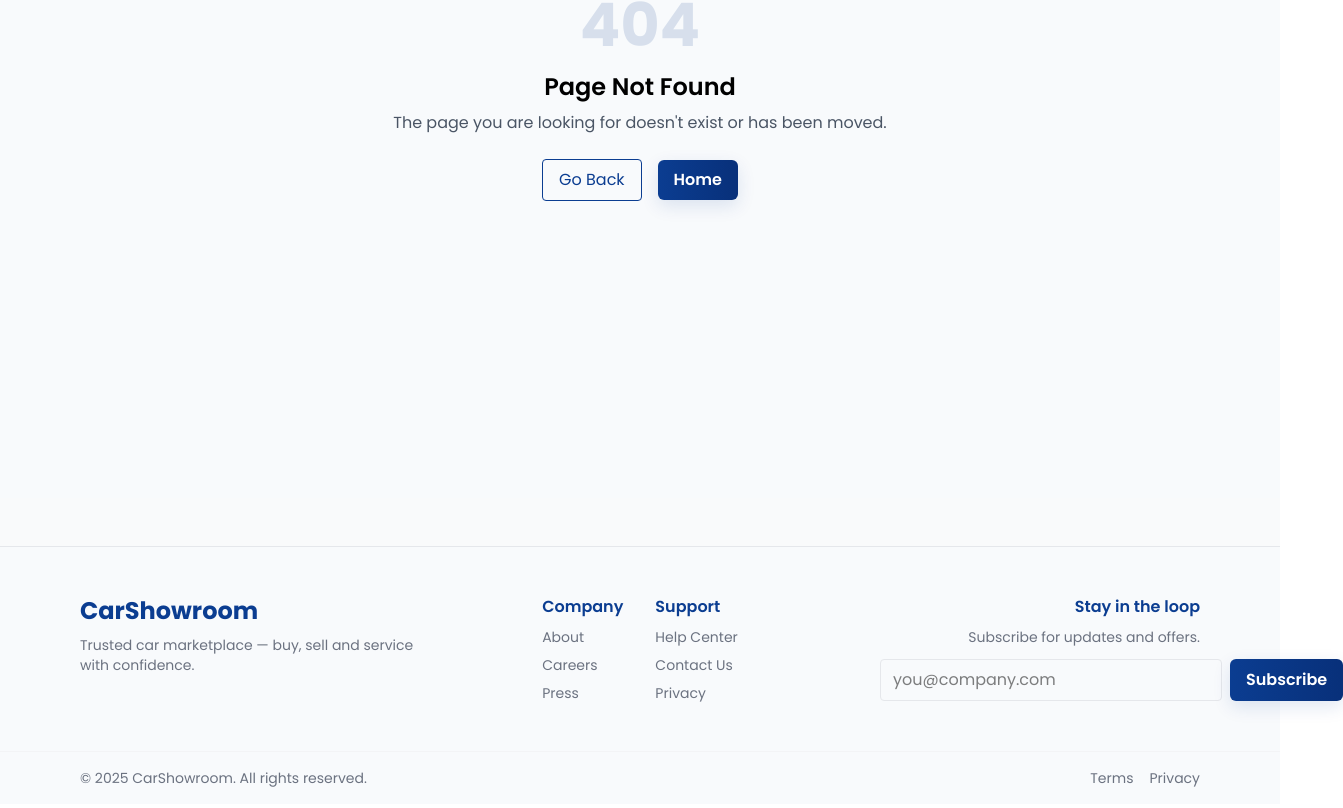
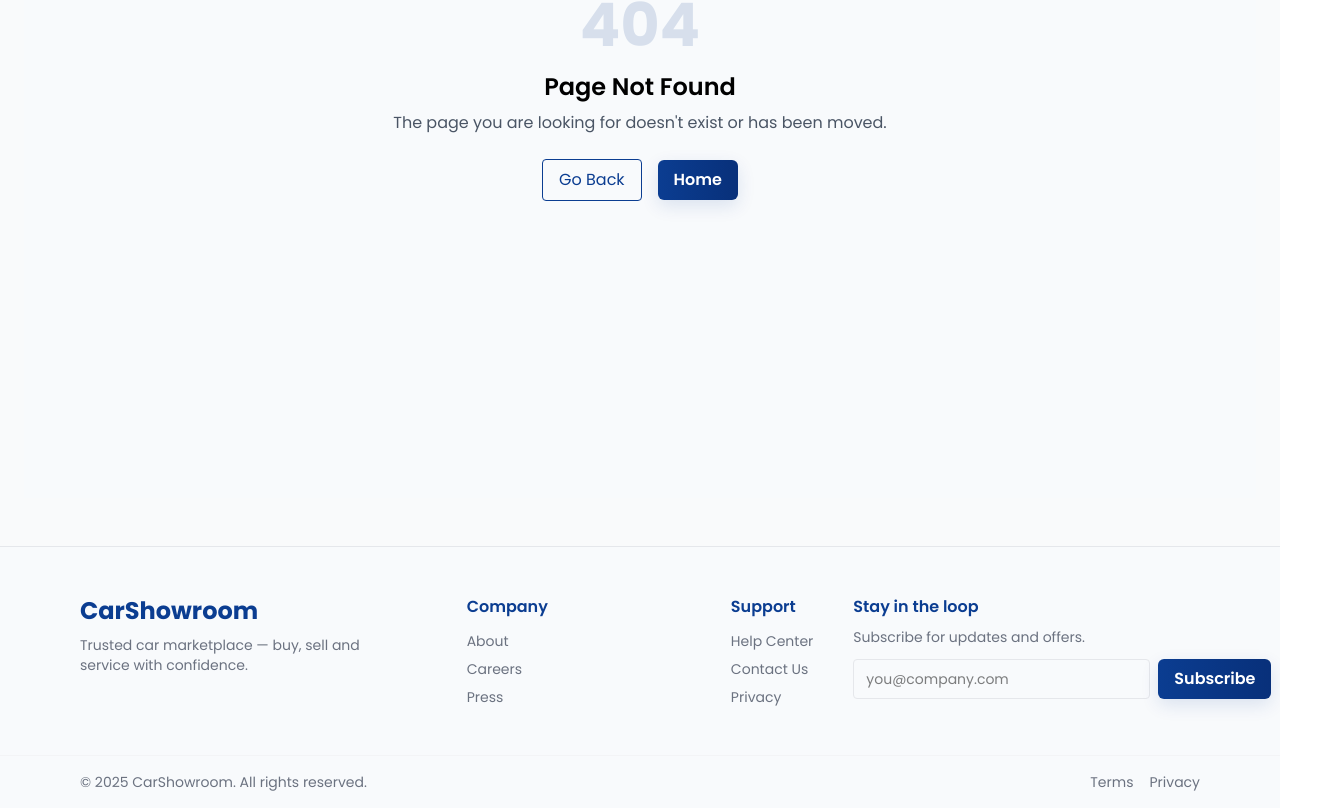
Before and after one commit to MuhammadNidal/Car-Booking-System, a React (Vite) app in the folder carBookingSystem/: page /compare in a window 1280 px wide. Shown: the part 367-1175 px from the top of the page, 1343 px wide, since content can reach past the window. Built offline with nearby package versions, Linux system fonts and the light colour scheme.

Commit message:
udpate header and footer section

```diff
--- a/carBookingSystem/src/components/Footer.jsx
+++ b/carBookingSystem/src/components/Footer.jsx
@@ -1,54 +1,96 @@
-import React from 'react'
-import Button from './ui/Button'
+import React from "react";
+import Button from "./ui/Button";
 
 const Footer = () => (
   <footer className="bg-surface border-t border-gray-200 mt-12">
-    <div className="container mx-auto px-4 md:px-8 lg:px-20 py-12 grid grid-cols-1 md:grid-cols-3 gap-6">
-      <div>
+    <div className="container mx-auto px-4 md:px-8 lg:px-20 py-12 grid grid-cols-1 sm:grid-cols-2 lg:grid-cols-3 gap-10">
+      {/* Brand Section */}
+      <div className="text-center sm:text-left">
         <div className="text-2xl font-bold text-primary">CarShowroom</div>
-        <p className="text-sm text-muted mt-2">Trusted car marketplace — buy, sell and service with confidence.</p>
+        <p className="text-sm text-muted mt-2 max-w-xs mx-auto sm:mx-0">
+          Trusted car marketplace — buy, sell and service with confidence.
+        </p>
       </div>
 
-      <div className="flex gap-8 justify-center">
+      {/* Links Section */}
+      <div className="flex flex-wrap justify-center sm:justify-between gap-10">
         <div>
-          <h4 className="font-semibold mb-2 text-primary">Company</h4>
+          <h4 className="font-semibold mb-3 text-primary">Company</h4>
           <ul className="text-sm text-muted space-y-2">
-            <li><a href="#" className="hover:text-primary">About</a></li>
-            <li><a href="#" className="hover:text-primary">Careers</a></li>
-            <li><a href="#" className="hover:text-primary">Press</a></li>
+            <li>
+              <a href="#" className="hover:text-primary transition-colors">
+                About
+              </a>
+            </li>
+            <li>
+              <a href="#" className="hover:text-primary transition-colors">
+                Careers
+              </a>
+            </li>
+            <li>
+              <a href="#" className="hover:text-primary transition-colors">
+                Press
+              </a>
+            </li>
           </ul>
         </div>
 
         <div>
-          <h4 className="font-semibold mb-2 text-primary">Support</h4>
+          <h4 className="font-semibold mb-3 text-primary">Support</h4>
           <ul className="text-sm text-muted space-y-2">
-            <li><a href="#" className="hover:text-primary">Help Center</a></li>
-            <li><a href="#" className="hover:text-primary">Contact Us</a></li>
-            <li><a href="#" className="hover:text-primary">Privacy</a></li>
+            <li>
+              <a href="#" className="hover:text-primary transition-colors">
+                Help Center
+              </a>
+            </li>
+            <li>
+              <a href="#" className="hover:text-primary transition-colors">
+                Contact Us
+              </a>
+            </li>
+            <li>
+              <a href="#" className="hover:text-primary transition-colors">
+                Privacy
+              </a>
+            </li>
           </ul>
         </div>
       </div>
 
-      <div className="flex flex-col items-end md:items-end">
-  <h4 className="font-semibold mb-2 text-primary">Stay in the loop</h4>
-  <p className="text-sm text-muted mb-3">Subscribe for updates and offers.</p>
-        <div className="flex w-full max-w-xs gap-2">
-          <input aria-label="Email" placeholder="you@company.com" className="flex-1 px-3 py-2 rounded border border-gray-200" />
-          <Button className="whitespace-nowrap btn-md">Subscribe</Button>
-        </div>
+      {/* Newsletter Section */}
+      <div className="text-center sm:text-left">
+        <h4 className="font-semibold mb-2 text-primary">Stay in the loop</h4>
+        <p className="text-sm text-muted mb-3">
+          Subscribe for updates and offers.
+        </p>
+        <form className="flex flex-col sm:flex-row w-full max-w-xs mx-auto sm:mx-0 gap-2">
+          <input
+            aria-label="Email"
+            placeholder="you@company.com"
+            className="flex-1 px-3 py-2 rounded border border-gray-200 text-sm focus:outline-none focus:ring-2 focus:ring-primary"
+          />
+          <Button className="whitespace-nowrap btn-md w-full sm:w-auto">
+            Subscribe
+          </Button>
+        </form>
       </div>
     </div>
 
+    {/* Bottom Bar */}
     <div className="border-t border-gray-100">
-      <div className="container mx-auto px-4 md:px-8 lg:px-20 py-4 text-sm text-muted flex items-center justify-between">
+      <div className="container mx-auto px-4 md:px-8 lg:px-20 py-4 text-sm text-muted flex flex-col sm:flex-row items-center justify-between gap-2 text-center sm:text-left">
         <div>© {new Date().getFullYear()} CarShowroom. All rights reserved.</div>
         <div className="flex items-center gap-4">
-          <a href="#" className="text-muted hover:text-primary">Terms</a>
-          <a href="#" className="text-muted hover:text-primary">Privacy</a>
+          <a href="#" className="text-muted hover:text-primary transition-colors">
+            Terms
+          </a>
+          <a href="#" className="text-muted hover:text-primary transition-colors">
+            Privacy
+          </a>
         </div>
       </div>
     </div>
   </footer>
-)
+);
 
-export default Footer
+export default Footer;
--- a/carBookingSystem/src/components/Layout.jsx
+++ b/carBookingSystem/src/components/Layout.jsx
@@ -6,7 +6,7 @@ const Layout = ({ children }) => {
   return (
     <div className="min-h-screen flex flex-col bg-gray-50">
       <Navbar />
-      <main className="flex-1">{children}</main>
+      <main className="flex-1 container mx-auto px-4 md:px-6">{children}</main>
       <Footer />
     </div>
   )
--- a/carBookingSystem/src/components/Navbar.jsx
+++ b/carBookingSystem/src/components/Navbar.jsx
@@ -88,19 +88,21 @@ export default function Navbar() {
                     {/* Hover underline animation */}
                     <span className="absolute bottom-0 left-1/2 -translate-x-1/2 h-0.5 w-[calc(100%-2rem)] scale-x-0 bg-primary transition-transform duration-300 group-hover:scale-x-100"></span>
                   </NavLink>
+
                 ))}
+                  <Link
+                    to="/login"
+                    className="hidden md:inline-flex btn btn-md btn-primary rounded-full items-center justify-center gap-1.5 shadow-sm transition-all duration-200"
+                  >
+                    <UserCircleIcon className="h-5 w-5" />
+                    Login / Signup
+                  </Link>
               </div>
 
               {/* Right side buttons */}
               <div className="flex items-center gap-4">
                 {/* Login/Signup Button - Desktop */}
-                <Link
-                  to="/login"
-                  className="hidden lg:inline-flex btn btn-md btn-primary rounded-full items-center justify-center gap-1.5 shadow-sm transition-all duration-200"
-                >
-                  <UserCircleIcon className="h-5 w-5" />
-                  Login / Signup
-                </Link>
+
 
                 {/* Mobile menu button */}
                 <div className="flex lg:hidden">
--- a/carBookingSystem/src/components/home/Hero.jsx
+++ b/carBookingSystem/src/components/home/Hero.jsx
@@ -67,42 +67,39 @@ const HeroSection = () => {
     priceRanges.find((o) => o.value === searchData.price)?.label;
 
   return (
-  <div className="h-[90vh] w-full relative overflow-hidden bg-surface">
-      <div className="absolute inset-0 z-0 flex items-end justify-center pb-0">
+    <div className="h-[90vh] w-full relative overflow-hidden bg-surface">
+      <div className="absolute inset-0 z-0 flex items-end justify-center pb-4 sm:pb-0">
         <img
           src={background}
           alt="Hero Image"
-          className="w-[70%] h-auto object-contain"
-          style={{ maxHeight: "50vh" }}
+          className="w-full sm:w-[70%] h-auto object-contain max-h-[40vh] sm:max-h-[50vh]"
         />
       </div>
 
       {/* Content */}
-      <div className="relative z-10 flex flex-col items-center justify-start h-full px-4 pt-20 md:pt-32 text-center">
-        <p className="text-sm md:text-base text-gray-600 mb-4">
+      <div className="relative z-10 flex flex-col items-center justify-start h-full px-2 sm:px-4 pt-8 sm:pt-16 md:pt-20 lg:pt-32 text-center">
+        <p className="text-xs sm:text-sm md:text-base text-gray-600 mb-2 sm:mb-4 px-2">
           Find cars for sale and for rent near you
         </p>
-        <h1 className="text-3xl sm:text-4xl md:text-5xl lg:text-6xl font-bold text-gray-800 mb-8">
+        <h1 className="text-2xl sm:text-3xl md:text-4xl lg:text-5xl xl:text-6xl font-bold text-gray-800 mb-4 sm:mb-6 md:mb-8 px-2">
           Find Your Dream Car
         </h1>
 
         {/* Enhanced Search Bar with Headless UI */}
-        <div className="w-full max-w-5xl bg-white/20 rounded-lg sm:rounded-full shadow-xl flex flex-col sm:flex-row items-stretch gap-2 p-2">
+        <div className="w-full max-w-md sm:max-w-2xl md:max-w-4xl lg:max-w-5xl bg-white/20 rounded-lg sm:rounded-full shadow-xl flex flex-col sm:flex-row items-stretch gap-1 sm:gap-2 p-1 sm:p-2">
 
           {/* Condition Dropdown */}
           <Menu as="div" className="flex-1 relative">
-            {/* UPDATED: Cleaned up button styling */}
-            <MenuButton className="inline-flex w-full justify-between items-center gap-x-1.5 rounded-lg sm:rounded-full bg-transparent p-3 text-sm text-gray-700 hover:bg-gray-100 transition-colors duration-150">
+            <MenuButton className="inline-flex w-full justify-between items-center gap-x-1.5 rounded-md sm:rounded-full bg-transparent p-2 sm:p-3 text-xs sm:text-sm text-gray-700 hover:bg-gray-100 transition-colors duration-150">
               {getConditionLabel()}
               <ChevronDownIcon
-                className="-mr-1 h-5 w-5 text-gray-400"
+                className="-mr-1 h-4 w-4 sm:h-5 sm:w-5 text-gray-400"
                 aria-hidden="true"
               />
             </MenuButton>
-            {/* UPDATED: Added backdrop blur, transparency, and new styling */}
             <MenuItems
               transition
-              className="absolute left-0 z-10 mt-2 w-full sm:w-56 origin-top-right rounded-xl bg-white/60 backdrop-blur-2xl shadow-lg ring-1 ring-black ring-opacity-5 focus:outline-none transition ease-out duration-100 data-closed:scale-95 data-closed:opacity-0 p-1"
+              className="absolute left-0 z-10 mt-1 sm:mt-2 w-full sm:w-48 md:w-56 origin-top-right rounded-xl bg-white/60 backdrop-blur-2xl shadow-lg ring-1 ring-black ring-opacity-5 focus:outline-none transition ease-out duration-100 data-closed:scale-95 data-closed:opacity-0 p-1"
             >
               <div className="py-1">
                 {conditionOptions.map((option) => (
@@ -111,7 +108,7 @@ const HeroSection = () => {
                       onClick={() =>
                         setSearchData({ ...searchData, condition: option.value })
                       }
-                      className="text-gray-900 group flex w-full items-center rounded-md px-3 py-2 text-sm data-focus:bg-primary data-focus:text-white"
+                      className="text-gray-900 group flex w-full items-center rounded-md px-2 sm:px-3 py-1.5 sm:py-2 text-xs sm:text-sm data-focus:bg-primary data-focus:text-white"
                     >
                       {option.label}
                     </button>
@@ -123,23 +120,23 @@ const HeroSection = () => {
 
           {/* Make Dropdown */}
           <Menu as="div" className="flex-1 relative">
-            <MenuButton className="inline-flex w-full justify-between items-center gap-x-1.5 rounded-lg sm:rounded-full bg-transparent p-3 text-sm text-gray-700 hover:bg-gray-100 transition-colors duration-150">
+            <MenuButton className="inline-flex w-full justify-between items-center gap-x-1.5 rounded-md sm:rounded-full bg-transparent p-2 sm:p-3 text-xs sm:text-sm text-gray-700 hover:bg-gray-100 transition-colors duration-150">
               {searchData.make || "Any Makes"}
               <ChevronDownIcon
-                className="-mr-1 h-5 w-5 text-gray-400"
+                className="-mr-1 h-4 w-4 sm:h-5 sm:w-5 text-gray-400"
                 aria-hidden="true"
               />
             </MenuButton>
             <MenuItems
               transition
-              className="absolute left-0 z-10 mt-2 w-full sm:w-56 origin-top-right rounded-xl bg-white/60 backdrop-blur-2xl shadow-lg ring-1 ring-black ring-opacity-5 focus:outline-none transition ease-out duration-100 data-closed:scale-95 data-closed:opacity-0 p-1"
+              className="absolute left-0 z-10 mt-1 sm:mt-2 w-full sm:w-48 md:w-56 origin-top-right rounded-xl bg-white/60 backdrop-blur-2xl shadow-lg ring-1 ring-black ring-opacity-5 focus:outline-none transition ease-out duration-100 data-closed:scale-95 data-closed:opacity-0 p-1"
             >
               <div className="py-1">
                 {carMakes.map((car) => (
                   <MenuItem key={car.id}>
                     <button
                       onClick={() => handleMakeChange(car.name)}
-                      className="text-gray-900 group flex w-full items-center rounded-md px-3 py-2 text-sm data-focus:bg-primary data-focus:text-white"
+                      className="text-gray-900 group flex w-full items-center rounded-md px-2 sm:px-3 py-1.5 sm:py-2 text-xs sm:text-sm data-focus:bg-primary data-focus:text-white"
                     >
                       {car.name}
                     </button>
@@ -153,17 +150,17 @@ const HeroSection = () => {
           <Menu as="div" className="flex-1 relative">
             <MenuButton
               disabled={!selectedMake}
-              className="inline-flex w-full justify-between items-center gap-x-1.5 rounded-lg sm:rounded-full bg-transparent p-3 text-sm text-gray-700 hover:bg-gray-100 transition-colors duration-150 disabled:bg-gray-50/50 disabled:cursor-not-allowed"
+              className="inline-flex w-full justify-between items-center gap-x-1.5 rounded-md sm:rounded-full bg-transparent p-2 sm:p-3 text-xs sm:text-sm text-gray-700 hover:bg-gray-100 transition-colors duration-150 disabled:bg-gray-50/50 disabled:cursor-not-allowed disabled:text-gray-400"
             >
               {searchData.model || "Any Models"}
               <ChevronDownIcon
-                className="-mr-1 h-5 w-5 text-gray-400"
+                className="-mr-1 h-4 w-4 sm:h-5 sm:w-5 text-gray-400"
                 aria-hidden="true"
               />
             </MenuButton>
             <MenuItems
               transition
-              className="absolute left-0 z-10 mt-2 w-full sm:w-56 origin-top-right rounded-xl bg-white/60 backdrop-blur-2xl shadow-lg ring-1 ring-black ring-opacity-5 focus:outline-none transition ease-out duration-100 data-closed:scale-95 data-closed:opacity-0 p-1"
+              className="absolute left-0 z-10 mt-1 sm:mt-2 w-full sm:w-48 md:w-56 origin-top-right rounded-xl bg-white/60 backdrop-blur-2xl shadow-lg ring-1 ring-black ring-opacity-5 focus:outline-none transition ease-out duration-100 data-closed:scale-95 data-closed:opacity-0 p-1"
             >
               <div className="py-1">
                 {availableModels.map((model, index) => (
@@ -172,7 +169,7 @@ const HeroSection = () => {
                       onClick={() =>
                         setSearchData({ ...searchData, model: model })
                       }
-                      className="text-gray-900 group flex w-full items-center rounded-md px-3 py-2 text-sm data-focus:bg-primary data-focus:text-white"
+                      className="text-gray-900 group flex w-full items-center rounded-md px-2 sm:px-3 py-1.5 sm:py-2 text-xs sm:text-sm data-focus:bg-primary data-focus:text-white"
                     >
                       {model}
                     </button>
@@ -184,16 +181,16 @@ const HeroSection = () => {
 
           {/* Price Dropdown */}
           <Menu as="div" className="flex-1 relative">
-            <MenuButton className="inline-flex w-full justify-between items-center gap-x-1.5 rounded-lg sm:rounded-full bg-transparent p-3 text-sm text-gray-700 hover:bg-gray-100 transition-colors duration-150">
+            <MenuButton className="inline-flex w-full justify-between items-center gap-x-1.5 rounded-md sm:rounded-full bg-transparent p-2 sm:p-3 text-xs sm:text-sm text-gray-700 hover:bg-gray-100 transition-colors duration-150">
               {getPriceLabel()}
               <ChevronDownIcon
-                className="-mr-1 h-5 w-5 text-gray-400"
+                className="-mr-1 h-4 w-4 sm:h-5 sm:w-5 text-gray-400"
                 aria-hidden="true"
               />
             </MenuButton>
             <MenuItems
               transition
-              className="absolute left-0 z-10 mt-2 w-full sm:w-56 origin-top-right rounded-xl bg-white/80 backdrop-blur-md shadow-lg ring-1 ring-black ring-opacity-5 focus:outline-none transition ease-out duration-100 data-closed:scale-95 data-closed:opacity-0 p-1"
+              className="absolute left-0 z-10 mt-1 sm:mt-2 w-full sm:w-48 md:w-56 origin-top-right rounded-xl bg-white/60 backdrop-blur-2xl shadow-lg ring-1 ring-black ring-opacity-5 focus:outline-none transition ease-out duration-100 data-closed:scale-95 data-closed:opacity-0 p-1"
             >
               <div className="py-1">
                 {priceRanges.map((range) => (
@@ -202,7 +199,7 @@ const HeroSection = () => {
                       onClick={() =>
                         setSearchData({ ...searchData, price: range.value })
                       }
-                      className="text-gray-900 group flex w-full items-center rounded-md px-3 py-2 text-sm data-focus:bg-primary data-focus:text-white"
+                      className="text-gray-900 group flex w-full items-center rounded-md px-2 sm:px-3 py-1.5 sm:py-2 text-xs sm:text-sm data-focus:bg-primary data-focus:text-white"
                     >
                       {range.label}
                     </button>
@@ -215,11 +212,11 @@ const HeroSection = () => {
           {/* Search Button */}
           <button
             onClick={handleSearch}
-            className="btn btn-md btn-primary rounded-full transition-all duration-300 shadow-lg flex items-center justify-center p-3"
+            className="btn btn-sm sm:btn-md btn-primary rounded-full sm:rounded-full transition-all duration-300 shadow-lg flex items-center justify-center p-2 sm:p-3 min-w-[44px] sm:min-w-0"
           >
             <svg
               xmlns="http://www.w3.org/2000/svg"
-              className="h-5 w-5"
+              className="h-4 w-4 sm:h-5 sm:w-5"
               fill="none"
               viewBox="0 0 24 24"
               stroke="currentColor"
--- a/carBookingSystem/src/components/ui/Button.jsx
+++ b/carBookingSystem/src/components/ui/Button.jsx
@@ -3,9 +3,9 @@ import clsx from 'clsx'
 
 const Button = ({ variant = 'primary', size = 'md', children, className = '', ...props }) => {
   const variants = {
-    primary: 'btn btn-primary',
-    outline: 'btn btn-outline',
-    ghost: 'btn btn-ghost'
+    primary: 'btn-primary text-white',
+    outline: 'btn-outline',
+    ghost: 'btn-ghost'
   }
 
   const sizes = {
@@ -14,9 +14,11 @@ const Button = ({ variant = 'primary', size = 'md', children, className = '', ..
     lg: 'btn-lg'
   }
 
+  const base = 'btn rounded-full'
+
   return (
     <button
-      className={clsx(variants[variant], sizes[size], className)}
+      className={clsx(base, variants[variant], sizes[size], className)}
       {...props}
     >
       {children}
```
